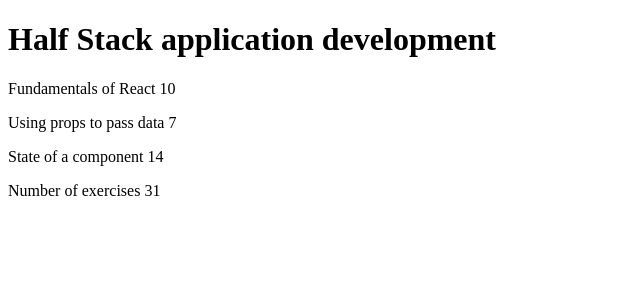
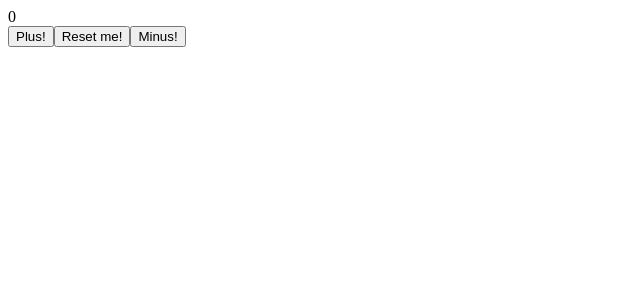
Before and after one commit to samuelpwlim/FullStackOpen, a React (Create React App) app in the folder part1/courseinfo/: page / in a window 1280 px wide. Shown: the top 300 px of the page, without its empty margins (0-640 px from the left). Built offline with nearby package versions, Linux system fonts and the light colour scheme.

Commit message:
Finished 1.c Working App.js with stateful components and lifting state up

```diff
--- a/part1/courseinfo/src/App.js
+++ b/part1/courseinfo/src/App.js
@@ -1,59 +1,46 @@
+import { useState } from 'react'
+
 const App = () => {
-  const course = {
-    name: 'Half Stack application development',
-    parts: [
-      {
-        name: 'Fundamentals of React',
-        exercises: 10
-      },
-      {
-        name: 'Using props to pass data',
-        exercises: 7
-      },
-      {
-        name: 'State of a component',
-        exercises: 14
-      }
-    ]
+  const [ counter, setCounter ] = useState(0)
+  console.log('rendering app w/ counter', counter)
+
+  const increment = () => {
+    setCounter(counter + 1)
+    console.log("incremented!", counter)
+  }
+
+  const reset = () => {
+    setCounter(0)
+    console.log("reset clicked!", counter)
+  }
+
+  const decrement = () => {
+    setCounter(counter - 1)
+    console.log("deceremented!", counter)
   }
 
   return (
-    <div>
-      <Header course={course.name} />
-      <Content props={course.parts} />
-      <Total props={course.parts} />
-    </div>
-  )
-}
-
-const Header = (props) => {
-  // console.log(props)
-  return <h1>{props.course}</h1>
-}
-
-
-const Part = (props) => {
-  // console.log(props)
-  return <p>{props.part} {props.exercise}</p>
-}
-
-const Content = ({props}) => {
-  // console.log(props)
-  return (
     <>
-      <Part part={props[0].name} exercise={props[0].exercises} />
-      <Part part={props[1].name} exercise={props[1].exercises} />
-      <Part part={props[2].name} exercise={props[2].exercises} />
+      <Display counter={counter} />
+      <Button handleClick={increment} text="Plus!"/>
+      <Button handleClick={reset} text="Reset me!" />
+      <Button handleClick={decrement} text="Minus!" />
     </>
   )
 }
 
-const Total = ({props}) => {
-  // console.log(props)
+// const Display = ({counter}) => {
+//   return (
+//     <div>{counter}</div>
+//   )
+// }
+const Display = ({counter}) => <div>{counter}</div>
+
+const Button = ({ handleClick, text }) => {
   return (
-    <p>
-      Number of exercises {props[0].exercises + props[1].exercises + props[2].exercises}
-    </p>
+    <button onClick={handleClick}>
+      {text}
+    </button>
   )
 }
 
```
